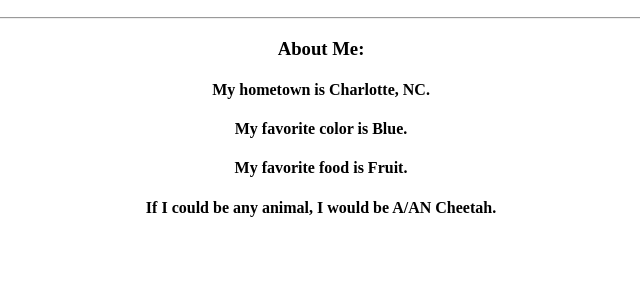
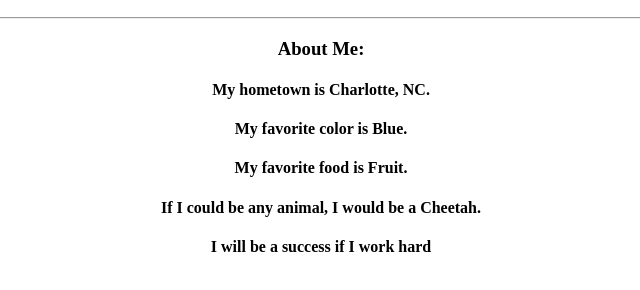
Before and after one commit to Tamonica/my-first-repo1, a plain HTML site: page index.html in a window 1280 px wide. Shown: the part 110-400 px from the top of the page, without its empty margins (319-959 px from the left). Drawn offline with Linux system fonts and the light colour scheme.

Commit message:
adding new text

```diff
--- a/index.html
+++ b/index.html
@@ -14,7 +14,8 @@
             <h4>My hometown is Charlotte, NC.</h4>
             <h4>My favorite color is Blue.</h4>
             <h4>My favorite food is Fruit.</h4>
-            <h4>If I could be any animal, I would be A/AN Cheetah.</h4>
-    </div>
+            <h4>If I could be any animal, I would be a Cheetah.</h4>
+            <h4>I will be a success if I work hard</h4>
+   </div>
   </body>
 </html>
```
